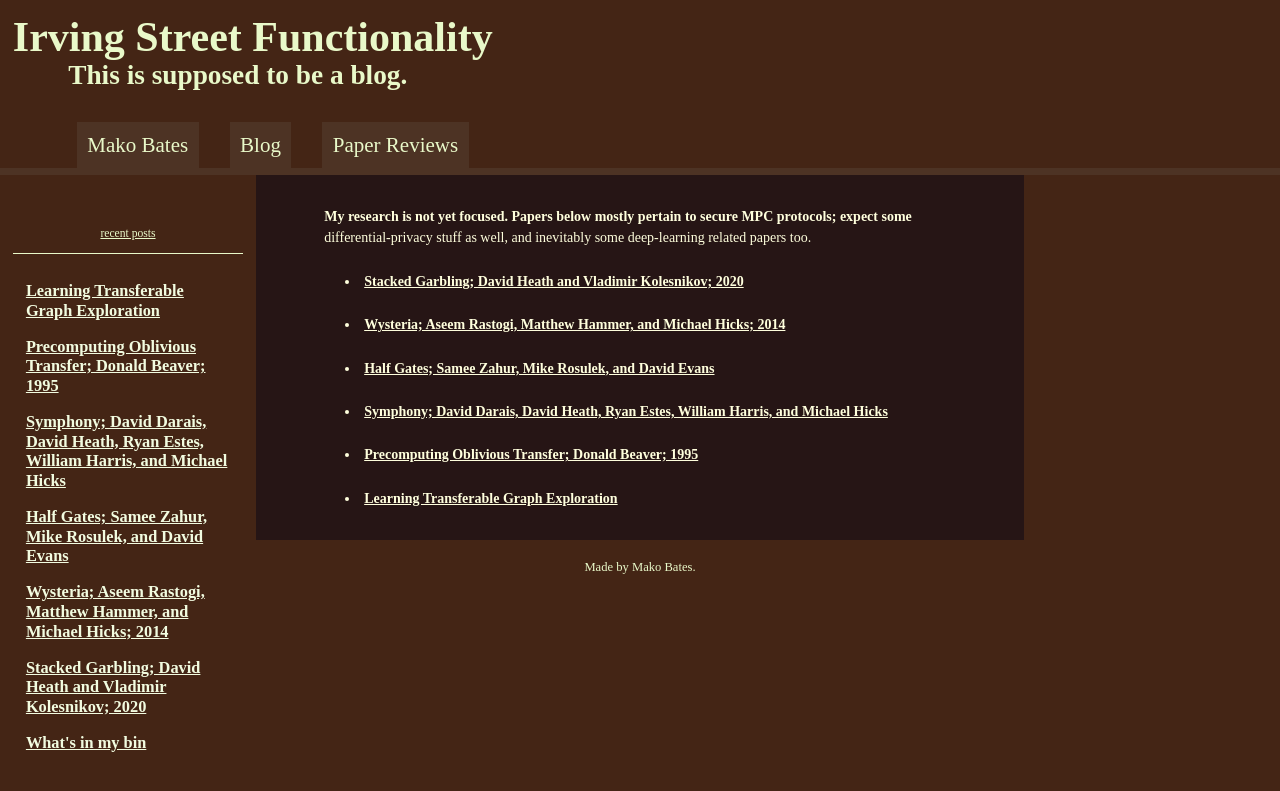
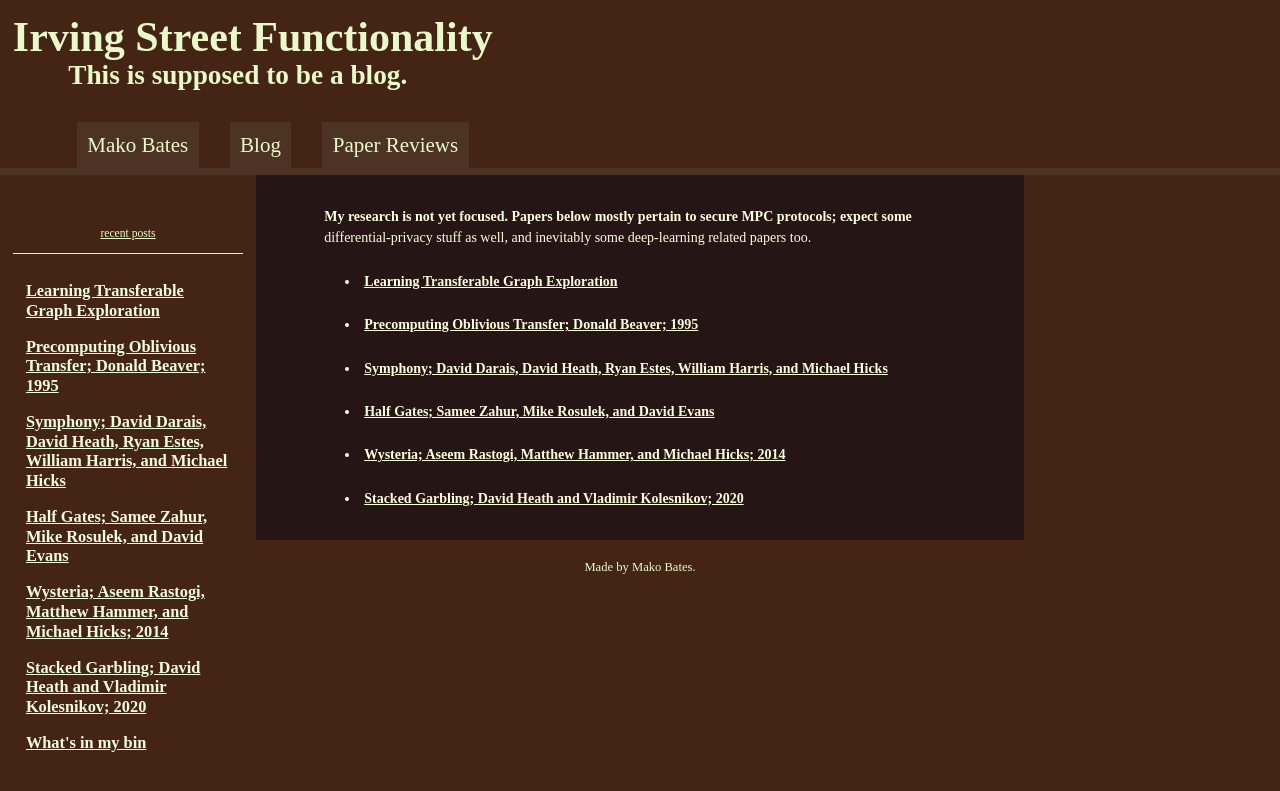
Before and after one commit to ShapeOfMatter/Mako-Bates, a Jekyll site: the page built from papers.md, in a window 1280 px wide. Shown: the top 791 px of the page. Built offline with Jekyll 4.4.1, drawn with Linux system fonts in a browser that asks for light colours.

Commit message:
update posts context

```diff
--- a/papers.md
+++ b/papers.md
@@ -5,6 +5,7 @@ title: Paper Reviews
 My research is not yet focused.
 Papers below mostly pertain to secure MPC protocols; expect some differential-privacy stuff as well, and inevitably some deep-learning related papers too.
 
-{% for post in site.papers %}
+{% assign posts = site.papers | sort: "date" | reverse %}
+{% for post in posts %}
  + [{{ post.title }}]({{ post.url | absolute_url }})
 {% endfor %}
--- a/posts.markdown
+++ b/posts.markdown
@@ -2,6 +2,7 @@
 title: Posts
 ---
 
-{% for post in site.posts %}
- + [{{ post.title }}]({{ post.url | relative_url }})
+{% assign posts = site.posts | sort: "date" | reverse %}
+{% for post in posts %}
+ + [{{ post.title }}]({{ post.url | absolute_url }})
 {% endfor %}
```
